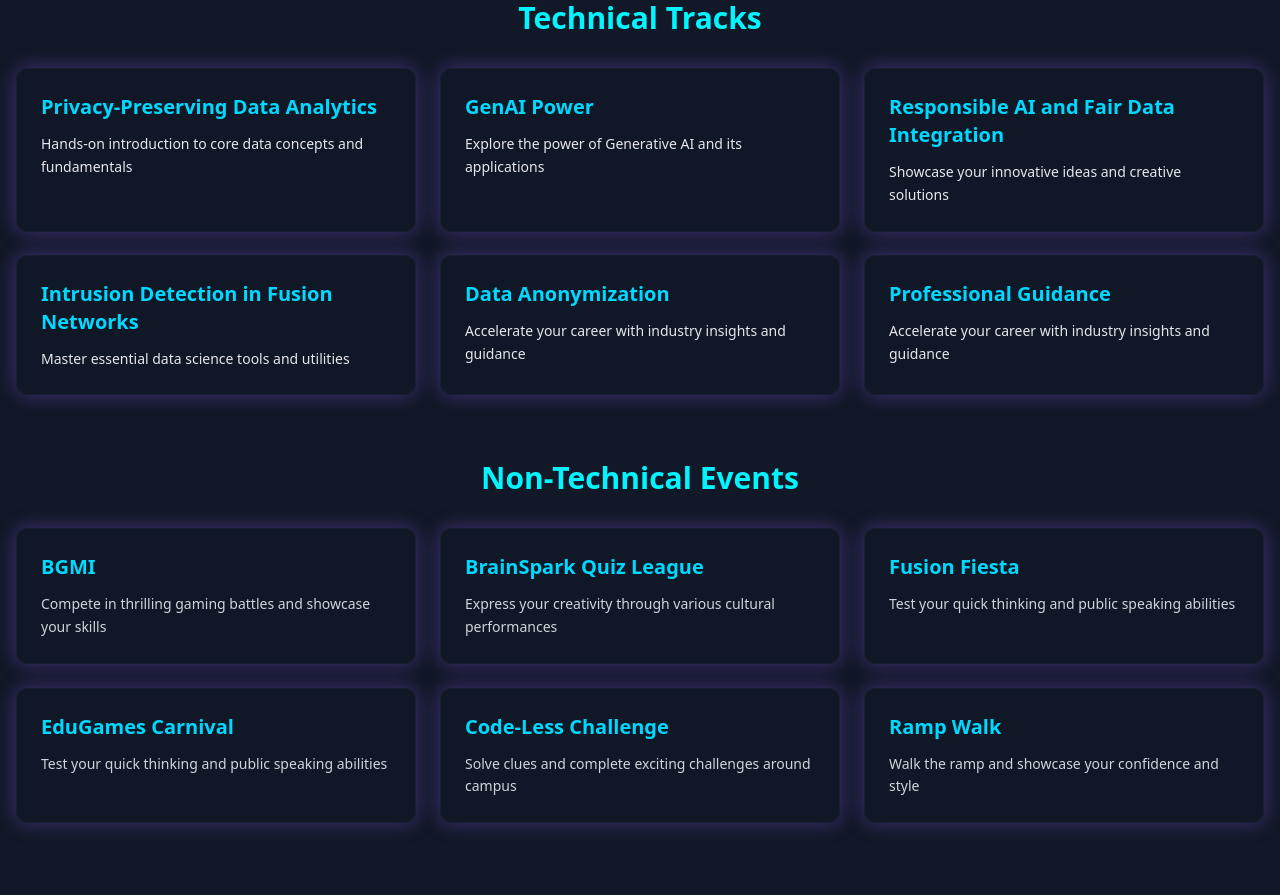
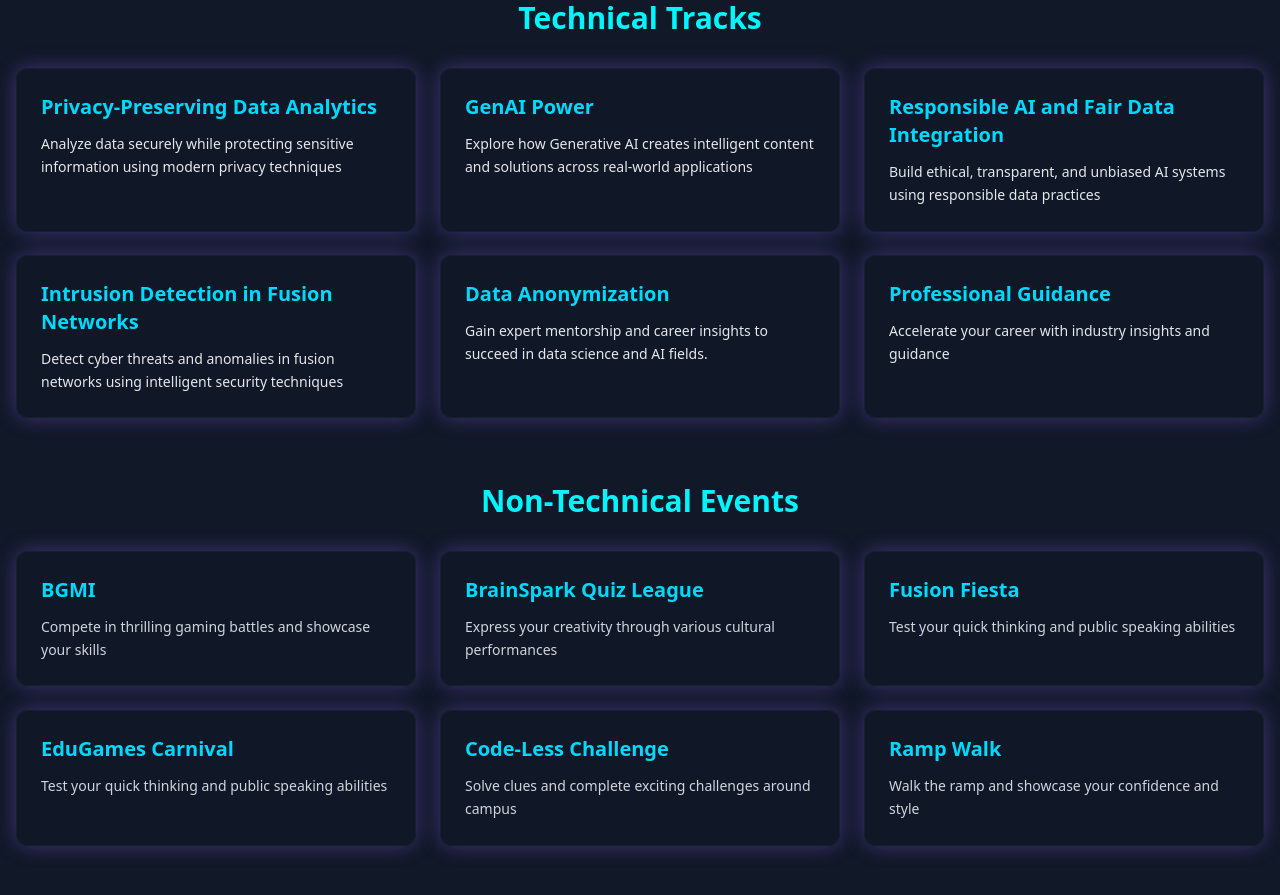
Before and after one commit to katkurisanjay/datafusion25, a React (Vite) app: page / in a window 1280 px wide. Shown: the part 2040-2935 px from the top of the page. Built offline with nearby package versions, Linux system fonts and the light colour scheme.

Commit message:
Update Tracks.tsx

```diff
--- a/src/components/Tracks.tsx
+++ b/src/components/Tracks.tsx
@@ -6,23 +6,23 @@ const Tracks = () => {
   const technicalTracks = [
     {
       name: 'Privacy-Preserving Data Analytics',
-      description: 'Hands-on introduction to core data concepts and fundamentals',
+      description: 'Analyze data securely while protecting sensitive information using modern privacy techniques',
     },
     {
       name: 'GenAI Power',
-      description: 'Explore the power of Generative AI and its applications',
+      description: 'Explore how Generative AI creates intelligent content and solutions across real-world applications',
     },
     {
       name: 'Responsible AI and Fair Data Integration',
-      description: 'Showcase your innovative ideas and creative solutions',
+      description: 'Build ethical, transparent, and unbiased AI systems using responsible data practices',
     },
     {
       name: 'Intrusion Detection in Fusion Networks',
-      description: 'Master essential data science tools and utilities',
+      description: 'Detect cyber threats and anomalies in fusion networks using intelligent security techniques',
     },
     {
       name: 'Data Anonymization',
-      description: 'Accelerate your career with industry insights and guidance',
+      description: 'Gain expert mentorship and career insights to succeed in data science and AI fields.',
     },
     {
       name: 'Professional Guidance',
```
